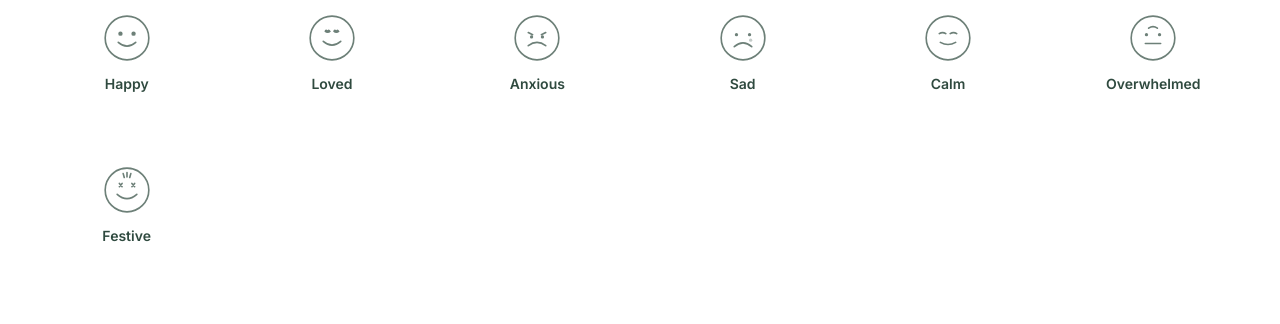
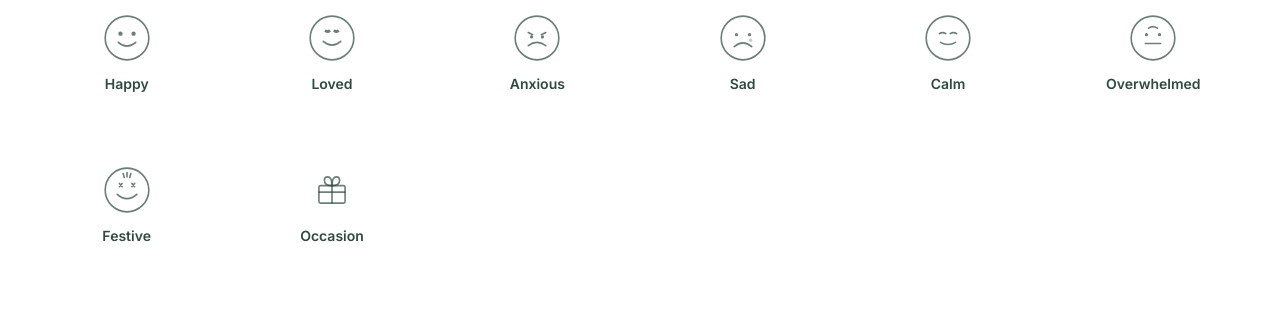
Before and after one commit to Kartikeychandrashukla/Snekart, a React (Vite) app in the folder app/: page / in a window 1280 px wide. Shown: the part 1100-1424 px from the top of the page. Built offline with nearby package versions, Linux system fonts and the light colour scheme; no server answers.

Commit message:
occasion added

```diff
--- a/app/src/components/AdminBlogModal.jsx
+++ b/app/src/components/AdminBlogModal.jsx
@@ -3,7 +3,7 @@ import { createBlogPost, updateBlogPost, deleteBlogPost, uploadBlogVideo, upload
 import { useProducts } from '../context/ProductsContext'
 
 const categoryOptions = ['Self-Care', 'Gifting', 'Community', 'New Arrivals', 'Soft Life', 'Main Character Energy', 'Low Energy First Aid']
-const emotionOptions = ['happy', 'loved', 'anxious', 'sad', 'calm', 'overwhelmed','festive']
+const emotionOptions = ['happy', 'loved', 'anxious', 'sad', 'calm', 'overwhelmed','festive','occasion']
 
 
 
--- a/app/src/components/AdminProductModal.jsx
+++ b/app/src/components/AdminProductModal.jsx
@@ -1,7 +1,7 @@
 import { useState } from 'react'
 import { createProduct, updateProduct, deleteProduct, uploadProductImage, deleteUploadedImage } from '../services/api'
 
-const emotionOptions = ['happy', 'loved', 'anxious', 'sad', 'calm', 'overwhelmed','festive']
+const emotionOptions = ['happy', 'loved', 'anxious', 'sad', 'calm', 'overwhelmed','festive','occasion']
 
 const tierOptions = [
   { value: 1, label: 'Starter Kit (₹399–599)' },
--- a/app/src/components/ProductCard.jsx
+++ b/app/src/components/ProductCard.jsx
@@ -17,6 +17,7 @@ export const emotionColor = {
   calm:        'bg-sage/60 text-forest',
   overwhelmed: 'bg-taupe text-forest',
   festive: 'bg-marigold/60 text-forest',
+  occasion: 'bg-blush/60 text-forest',
 
 }
 
--- a/app/src/pages/Emotions.jsx
+++ b/app/src/pages/Emotions.jsx
@@ -10,6 +10,7 @@ const emotions = [
   { id: 'calm',        label: 'Calm',        bg: 'bg-sage',     description: 'Peace & self-discovery' },
   { id: 'overwhelmed', label: 'Overwhelmed', bg: 'bg-taupe',    description: 'When it all feels like too much' },
   { id: 'festive', label: 'Festive', bg: 'bg-marigold', description: 'Celebrate the season together' },
+  { id: 'occasion', label: 'Occasion', bg: 'bg-blush', description: "Gifts for life's big moments" },
 
 ]
 
@@ -21,6 +22,7 @@ const faceSVG = {
   calm:        '😌',
   overwhelmed: '😐',
 festive: '🎉',
+occasion: '🎁',
 
 }
 
--- a/app/src/pages/Home.jsx
+++ b/app/src/pages/Home.jsx
@@ -10,6 +10,7 @@ const emotions = [
   { id: 'calm',        label: 'Calm' },
   { id: 'overwhelmed', label: 'Overwhelmed' },
   { id: 'festive', label: 'Festive' },
+  { id: 'occasion', label: 'Occasion' },
 
 ]
 
@@ -78,6 +79,15 @@ function FaceSVG({ type }) {
     <path d="M22 6 L22 10 M18.5 7 L19.5 10.5 M25.5 7 L24.5 10.5" strokeLinecap="round"/>
   </svg>
 ),
+    occasion: (
+      <svg className={base} viewBox="0 0 44 44" fill="none" stroke="currentColor" strokeWidth="1.5">
+        <rect x="10" y="18" width="24" height="16" rx="1.5"/>
+        <path d="M10 24 L34 24" strokeLinecap="round"/>
+        <path d="M22 18 L22 34" strokeLinecap="round"/>
+        <path d="M22 18 Q15 18 15 13 Q15 10 18 10 Q22 10 22 18Z"/>
+        <path d="M22 18 Q29 18 29 13 Q29 10 26 10 Q22 10 22 18Z"/>
+      </svg>
+    ),
 
   }
   return faces[type] || null
--- a/app/src/pages/Shop.jsx
+++ b/app/src/pages/Shop.jsx
@@ -13,7 +13,7 @@ const tiers = [
   { value: 3, label: 'Premium  ₹1,999–₹5,000' },
 ]
 
-const emotions = ['all', 'happy', 'loved', 'anxious', 'sad', 'calm', 'overwhelmed', 'festive']
+const emotions = ['all', 'happy', 'loved', 'anxious', 'sad', 'calm', 'overwhelmed', 'festive', 'occasion']
 
 
 export default function Shop() {
--- a/app/tailwind.config.js
+++ b/app/tailwind.config.js
@@ -13,6 +13,7 @@ export default {
         cream:    "#FAF7F2",
         taupe:    "#E7E1D9",
         marigold: "#E3A857",
+        blush:    "#F0B8C4",
       },
       fontFamily: {
         sans: ["Inter", "sans-serif"],
```
